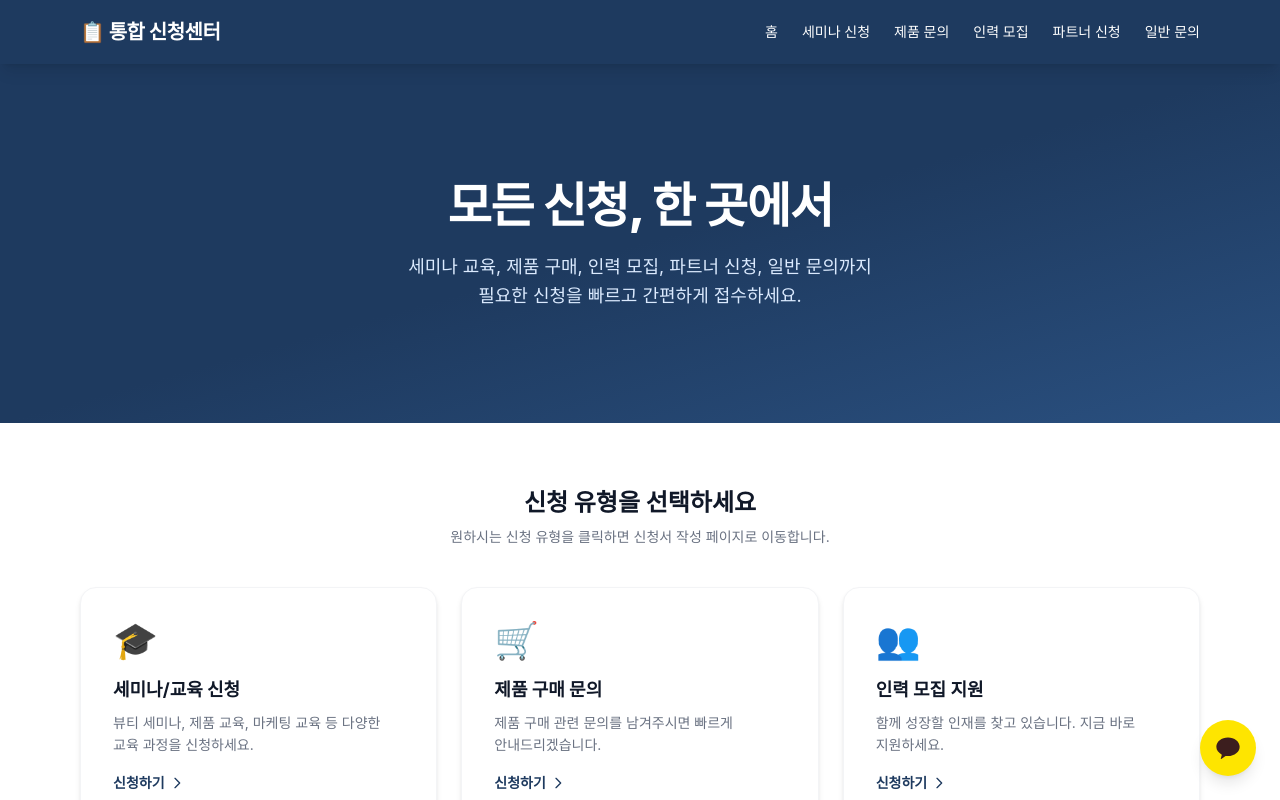
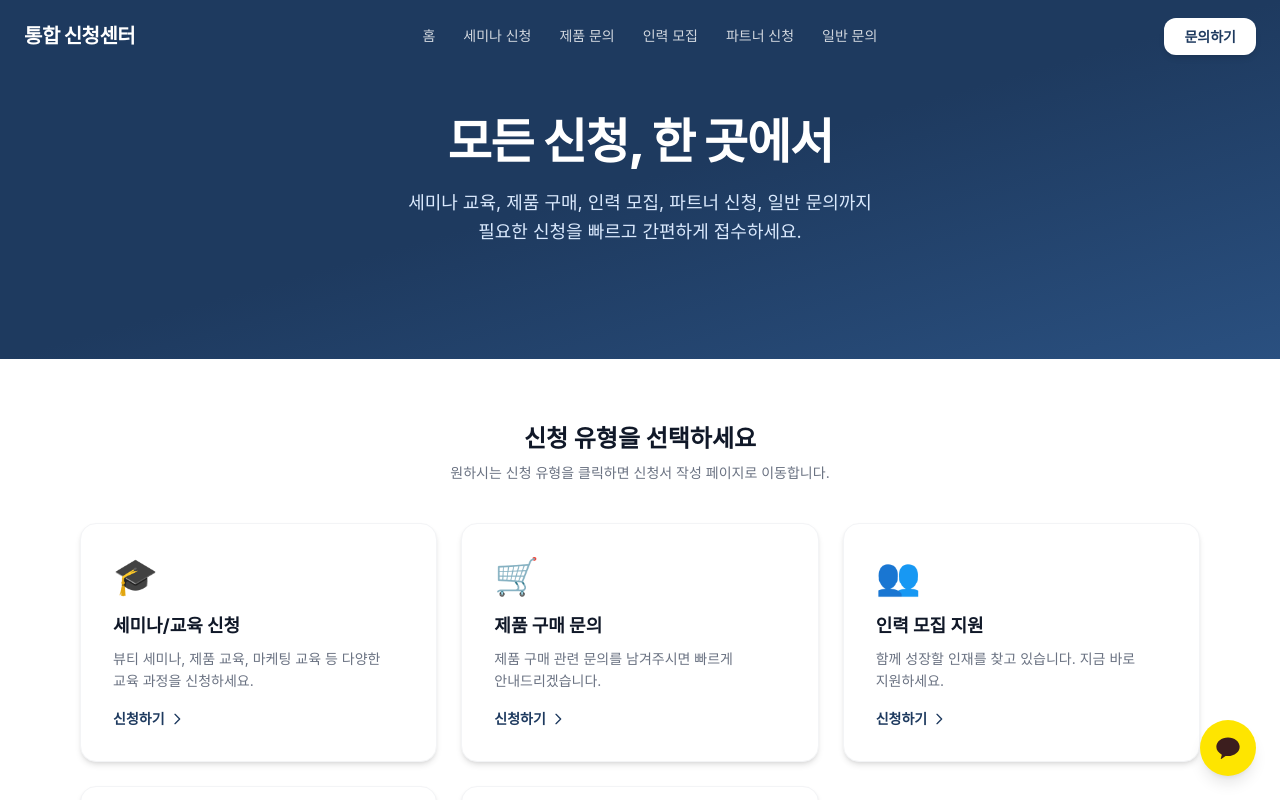
Before and after one commit to tntkorea-glitch/alltica, a Next.js app: page / in a window 1280 px wide. Shown: the top 800 px of the page. Built offline with nearby package versions, Linux system fonts and the light colour scheme.

Commit message:
chore: auto-commit from Claude Code

```diff
--- a/src/components/Header.tsx
+++ b/src/components/Header.tsx
@@ -1,45 +1,81 @@
 "use client";
 
 import Link from "next/link";
-import { useState } from "react";
+import { useState, useEffect } from "react";
 
 export default function Header() {
   const [menuOpen, setMenuOpen] = useState(false);
+  const [scrolled, setScrolled] = useState(false);
+
+  useEffect(() => {
+    const onScroll = () => setScrolled(window.scrollY > 20);
+    window.addEventListener("scroll", onScroll, { passive: true });
+    return () => window.removeEventListener("scroll", onScroll);
+  }, []);
 
   return (
-    <header className="bg-[#1e3a5f] text-white sticky top-0 z-50 shadow-lg">
-      <div className="max-w-6xl mx-auto px-4 h-16 flex items-center justify-between">
-        <Link href="/" className="text-xl font-bold tracking-tight">
-          📋 통합 신청센터
+    <header
+      className={`fixed top-0 left-0 right-0 z-50 transition-all duration-300 ${
+        scrolled
+          ? "bg-white/95 backdrop-blur-md shadow-sm border-b border-gray-100"
+          : "bg-transparent"
+      }`}
+    >
+      <div className="max-w-7xl mx-auto px-4 sm:px-6 h-16 sm:h-[72px] flex items-center justify-between">
+        <Link
+          href="/"
+          className={`text-lg sm:text-xl font-extrabold tracking-tight transition-colors ${
+            scrolled ? "text-[#1e3a5f]" : "text-white"
+          }`}
+        >
+          통합 신청센터
         </Link>
 
         {/* Desktop nav */}
-        <nav className="hidden md:flex items-center gap-6 text-sm font-medium">
-          <Link href="/" className="hover:text-blue-200 transition-colors">
-            홈
+        <nav className="hidden lg:flex items-center gap-1">
+          {[
+            { href: "/", label: "홈" },
+            { href: "/forms/seminar", label: "세미나 신청" },
+            { href: "/forms/product", label: "제품 문의" },
+            { href: "/forms/recruit", label: "인력 모집" },
+            { href: "/forms/partner", label: "파트너 신청" },
+            { href: "/forms/inquiry", label: "일반 문의" },
+          ].map((item) => (
+            <Link
+              key={item.href}
+              href={item.href}
+              className={`px-3 py-2 rounded-lg text-sm font-medium transition-colors ${
+                scrolled
+                  ? "text-gray-600 hover:text-[#1e3a5f] hover:bg-gray-50"
+                  : "text-white/80 hover:text-white hover:bg-white/10"
+              }`}
+            >
+              {item.label}
+            </Link>
+          ))}
+        </nav>
+
+        {/* CTA button */}
+        <div className="hidden lg:block">
+          <Link
+            href="/forms/inquiry"
+            className={`px-5 py-2.5 rounded-xl text-sm font-bold transition-all ${
+              scrolled
+                ? "bg-[#1e3a5f] text-white hover:bg-[#16304f] shadow-md shadow-[#1e3a5f]/20"
+                : "bg-white text-[#1e3a5f] hover:bg-white/90 shadow-md shadow-black/10"
+            }`}
+          >
+            문의하기
           </Link>
-          <Link href="/forms/seminar" className="hover:text-blue-200 transition-colors">
-            세미나 신청
-          </Link>
-          <Link href="/forms/product" className="hover:text-blue-200 transition-colors">
-            제품 문의
-          </Link>
-          <Link href="/forms/recruit" className="hover:text-blue-200 transition-colors">
-            인력 모집
-          </Link>
-          <Link href="/forms/partner" className="hover:text-blue-200 transition-colors">
-            파트너 신청
-          </Link>
-          <Link href="/forms/inquiry" className="hover:text-blue-200 transition-colors">
-            일반 문의
-          </Link>
-        </nav>
+        </div>
 
         {/* Mobile hamburger */}
         <button
-          className="md:hidden p-2"
+          className={`lg:hidden p-2 rounded-lg transition-colors ${
+            scrolled ? "text-gray-600 hover:bg-gray-100" : "text-white hover:bg-white/10"
+          }`}
           onClick={() => setMenuOpen(!menuOpen)}
-          aria-label="메뉴 열기"
+          aria-label="메뉴"
         >
           <svg className="w-6 h-6" fill="none" stroke="currentColor" viewBox="0 0 24 24">
             {menuOpen ? (
@@ -53,13 +89,24 @@ export default function Header() {
 
       {/* Mobile menu */}
       {menuOpen && (
-        <nav className="md:hidden bg-[#16304f] border-t border-white/10 px-4 py-3 flex flex-col gap-3 text-sm font-medium">
-          <Link href="/" onClick={() => setMenuOpen(false)} className="py-1 hover:text-blue-200">홈</Link>
-          <Link href="/forms/seminar" onClick={() => setMenuOpen(false)} className="py-1 hover:text-blue-200">세미나 신청</Link>
-          <Link href="/forms/product" onClick={() => setMenuOpen(false)} className="py-1 hover:text-blue-200">제품 문의</Link>
-          <Link href="/forms/recruit" onClick={() => setMenuOpen(false)} className="py-1 hover:text-blue-200">인력 모집</Link>
-          <Link href="/forms/partner" onClick={() => setMenuOpen(false)} className="py-1 hover:text-blue-200">파트너 신청</Link>
-          <Link href="/forms/inquiry" onClick={() => setMenuOpen(false)} className="py-1 hover:text-blue-200">일반 문의</Link>
+        <nav className="lg:hidden bg-white/95 backdrop-blur-md border-t border-gray-100 shadow-lg px-4 py-3 flex flex-col gap-1 animate-in">
+          {[
+            { href: "/", label: "홈" },
+            { href: "/forms/seminar", label: "세미나 신청" },
+            { href: "/forms/product", label: "제품 문의" },
+            { href: "/forms/recruit", label: "인력 모집" },
+            { href: "/forms/partner", label: "파트너 신청" },
+            { href: "/forms/inquiry", label: "일반 문의" },
+          ].map((item) => (
+            <Link
+              key={item.href}
+              href={item.href}
+              onClick={() => setMenuOpen(false)}
+              className="py-2.5 px-3 rounded-lg text-sm font-medium text-gray-700 hover:text-[#1e3a5f] hover:bg-gray-50 transition-colors"
+            >
+              {item.label}
+            </Link>
+          ))}
         </nav>
       )}
     </header>
```
